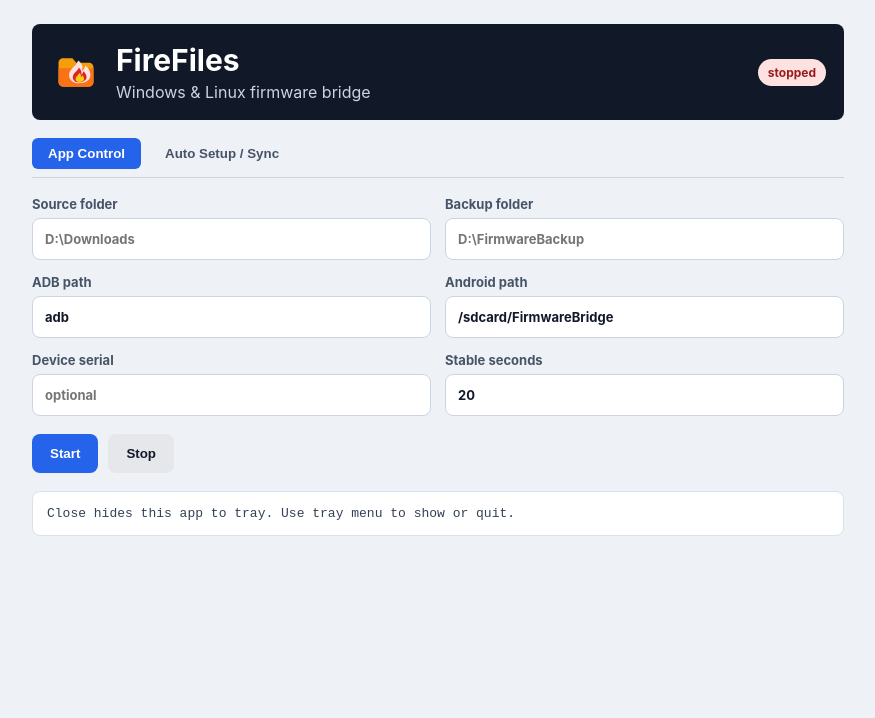
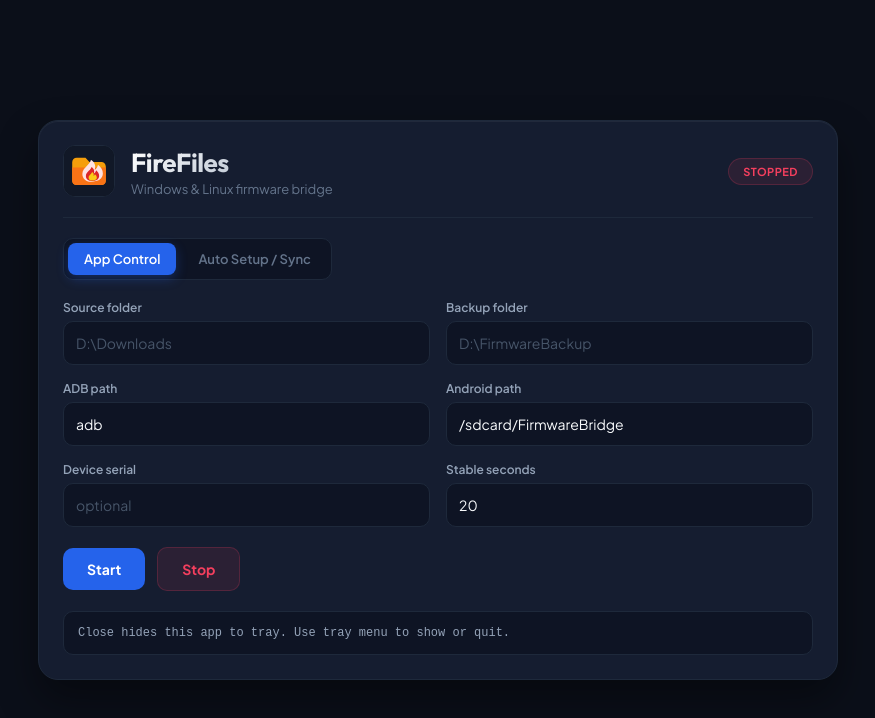
Before and after one commit to endrisusanto/FireFiles, a website with bundled scripts: page windows-app/index.html in a window 1280 px wide. Shown: the whole page, without its empty margins (202-1077 px from the left). Built offline with nearby package versions, Linux system fonts and the light colour scheme.

Commit message:
feat: redesign tauri UI to be dark-mode fresh, hide worker cmd cli window on windows, self-contain setup-samba.sh

```diff
--- a/windows-app/src/style.css
+++ b/windows-app/src/style.css
@@ -1,19 +1,264 @@
-:root{font-family:Inter,ui-sans-serif,system-ui,-apple-system,Segoe UI,sans-serif;color:#111827;background:#eef2f7}
-*{box-sizing:border-box}body{margin:0}main{max-width:860px;margin:0 auto;padding:24px}
-header{display:flex;align-items:center;gap:14px;background:#111827;color:white;border-radius:8px;padding:18px}
-header img{width:52px;height:52px;border-radius:8px}h1{margin:0;font-size:30px}p{margin:4px 0 0;color:#cbd5e1}
-#state{margin-left:auto;padding:6px 10px;border-radius:999px;background:#fee2e2;color:#991b1b;font-weight:700;font-size:12px}
-#state.running{background:#dcfce7;color:#166534}
-.tabs{display:flex;gap:8px;margin-top:18px;border-bottom:1px solid #cbd5e1;padding-bottom:8px}
-.tab-btn{background:transparent;border:none;padding:8px 16px;font-weight:600;color:#475467;cursor:pointer;border-radius:6px;transition: background 0.2s}
-.tab-btn:hover{background:#e2e8f0}
-.tab-btn.active{background:#2563eb;color:white}
-.tab-content{display:none}
-.tab-content.active{display:block}
-.grid{display:grid;grid-template-columns:repeat(2,minmax(0,1fr));gap:14px;margin-top:18px}
-label{display:grid;gap:6px;color:#475467;font-size:13px;font-weight:700}
-input{border:1px solid #cbd5e1;border-radius:8px;padding:12px;font:inherit;color:#111827;background:white}
-.actions{display:flex;gap:10px;margin-top:18px}button{border:0;border-radius:8px;padding:12px 18px;font-weight:800;cursor:pointer}
-#start,#setupSambaBtn{background:#2563eb;color:white}#stop,#fetchConfigBtn{background:#e5e7eb;color:#111827}
-pre{white-space:pre-wrap;background:white;border:1px solid #d9e1ec;border-radius:8px;padding:14px;margin-top:18px;color:#334155}
-@media(max-width:680px){main{padding:14px}.grid{grid-template-columns:1fr}header{align-items:flex-start}#state{margin-left:0}}
+/* google fonts styling */
+@import url('https://fonts.googleapis.com/css2?family=Outfit:wght@300;400;600;700&family=Plus+Jakarta+Sans:wght@400;500;600;700&display=swap');
+
+:root {
+  --bg-color: #0B0F19; /* Deep Space Black */
+  --card-bg: #151D30; /* Dark Navy Slate */
+  --input-bg: #0E1424; /* Minimal Input Background */
+  --text-main: #F8FAFC;
+  --text-muted: #64748B;
+  --primary: #2563EB; /* Vibrant Blue */
+  --primary-hover: #3B82F6;
+  --emerald: #10B981;
+  --emerald-hover: #059669;
+  --rose: #F43F5E;
+  --border: #1E293B;
+  --border-focus: #38BDF8;
+}
+
+* {
+  box-sizing: border-box;
+  margin: 0;
+  padding: 0;
+  font-family: 'Plus Jakarta Sans', system-ui, -apple-system, sans-serif;
+  -webkit-font-smoothing: antialiased;
+}
+
+body {
+  background: var(--bg-color);
+  color: var(--text-main);
+  min-height: 100vh;
+  display: flex;
+  align-items: center;
+  justify-content: center;
+  padding: 16px;
+}
+
+main {
+  width: 100%;
+  max-width: 800px;
+  background: var(--card-bg);
+  border: 1px solid var(--border);
+  border-radius: 20px;
+  box-shadow: 0 20px 40px rgba(0, 0, 0, 0.4), inset 0 1px 0 rgba(255, 255, 255, 0.05);
+  padding: 24px;
+  display: flex;
+  flex-direction: column;
+  gap: 20px;
+  overflow: hidden;
+}
+
+header {
+  display: flex;
+  align-items: center;
+  gap: 16px;
+  border-bottom: 1px solid var(--border);
+  padding-bottom: 20px;
+}
+
+header img {
+  width: 52px;
+  height: 52px;
+  border-radius: 12px;
+  background: var(--bg-color);
+  border: 1px solid var(--border);
+}
+
+header h1 {
+  font-family: 'Outfit', sans-serif;
+  font-size: 26px;
+  font-weight: 700;
+  letter-spacing: -0.5px;
+  background: linear-gradient(135deg, #FFFFFF 0%, #94A3B8 100%);
+  -webkit-background-clip: text;
+  -webkit-text-fill-color: transparent;
+}
+
+header p {
+  font-size: 13px;
+  color: var(--text-muted);
+  margin-top: 2px;
+}
+
+#state {
+  margin-left: auto;
+  padding: 6px 14px;
+  border-radius: 999px;
+  font-size: 11px;
+  font-weight: 700;
+  text-transform: uppercase;
+  letter-spacing: 0.5px;
+  background: rgba(244, 63, 94, 0.1);
+  color: var(--rose);
+  border: 1px solid rgba(244, 63, 94, 0.2);
+  transition: all 0.3s ease;
+}
+
+#state.running {
+  background: rgba(16, 185, 129, 0.1);
+  color: var(--emerald);
+  border: 1px solid rgba(16, 185, 129, 0.2);
+}
+
+.tabs {
+  display: flex;
+  gap: 6px;
+  background: var(--input-bg);
+  border: 1px solid var(--border);
+  padding: 4px;
+  border-radius: 10px;
+  width: max-content;
+}
+
+.tab-btn {
+  background: transparent;
+  border: none;
+  padding: 8px 16px;
+  font-size: 13px;
+  font-weight: 600;
+  color: var(--text-muted);
+  cursor: pointer;
+  border-radius: 8px;
+  transition: all 0.2s ease;
+}
+
+.tab-btn:hover {
+  color: var(--text-main);
+  background: rgba(255, 255, 255, 0.02);
+}
+
+.tab-btn.active {
+  background: var(--primary);
+  color: #FFFFFF;
+  box-shadow: 0 4px 12px rgba(37, 99, 235, 0.3);
+}
+
+.tab-content {
+  display: none;
+  animation: fadeIn 0.3s ease;
+}
+
+.tab-content.active {
+  display: flex;
+  flex-direction: column;
+  gap: 20px;
+}
+
+.grid {
+  display: grid;
+  grid-template-columns: repeat(2, minmax(0, 1fr));
+  gap: 16px;
+}
+
+label {
+  display: flex;
+  flex-direction: column;
+  gap: 6px;
+  color: #94A3B8;
+  font-size: 12px;
+  font-weight: 600;
+}
+
+input {
+  border: 1px solid var(--border);
+  border-radius: 10px;
+  padding: 12px;
+  font-size: 14px;
+  color: var(--text-main);
+  background: var(--input-bg);
+  outline: none;
+  transition: all 0.2s ease;
+}
+
+input:focus {
+  border-color: var(--border-focus);
+  box-shadow: 0 0 0 1px var(--border-focus);
+}
+
+input::placeholder {
+  color: #475569;
+}
+
+.actions {
+  display: flex;
+  gap: 12px;
+  align-items: center;
+}
+
+button {
+  border: 0;
+  border-radius: 10px;
+  padding: 12px 24px;
+  font-size: 14px;
+  font-weight: 700;
+  cursor: pointer;
+  transition: all 0.2s ease;
+  display: inline-flex;
+  align-items: center;
+  justify-content: center;
+  gap: 8px;
+}
+
+#start, #setupSambaBtn {
+  background: var(--primary);
+  color: #FFFFFF;
+}
+
+#start:hover, #setupSambaBtn:hover {
+  background: var(--primary-hover);
+  box-shadow: 0 0 15px rgba(37, 99, 235, 0.4);
+}
+
+#stop {
+  background: rgba(244, 63, 94, 0.1);
+  color: var(--rose);
+  border: 1px solid rgba(244, 63, 94, 0.2);
+}
+
+#stop:hover {
+  background: rgba(244, 63, 94, 0.2);
+}
+
+#fetchConfigBtn {
+  background: #334155;
+  color: #FFFFFF;
+}
+
+#fetchConfigBtn:hover {
+  background: #475569;
+}
+
+pre {
+  white-space: pre-wrap;
+  background: var(--input-bg);
+  border: 1px solid var(--border);
+  border-radius: 10px;
+  padding: 14px;
+  font-family: monospace;
+  font-size: 12px;
+  color: #94A3B8;
+  max-height: 150px;
+  overflow-y: auto;
+}
+
+@keyframes fadeIn {
+  from { opacity: 0; transform: translateY(4px); }
+  to { opacity: 1; transform: translateY(0); }
+}
+
+@media(max-width: 680px) {
+  main {
+    padding: 16px;
+  }
+  .grid {
+    grid-template-columns: 1fr;
+  }
+  header {
+    flex-direction: column;
+    align-items: flex-start;
+  }
+  #state {
+    margin-left: 0;
+    margin-top: 8px;
+  }
+}
```
Also changed, not shown: 3 other files.
